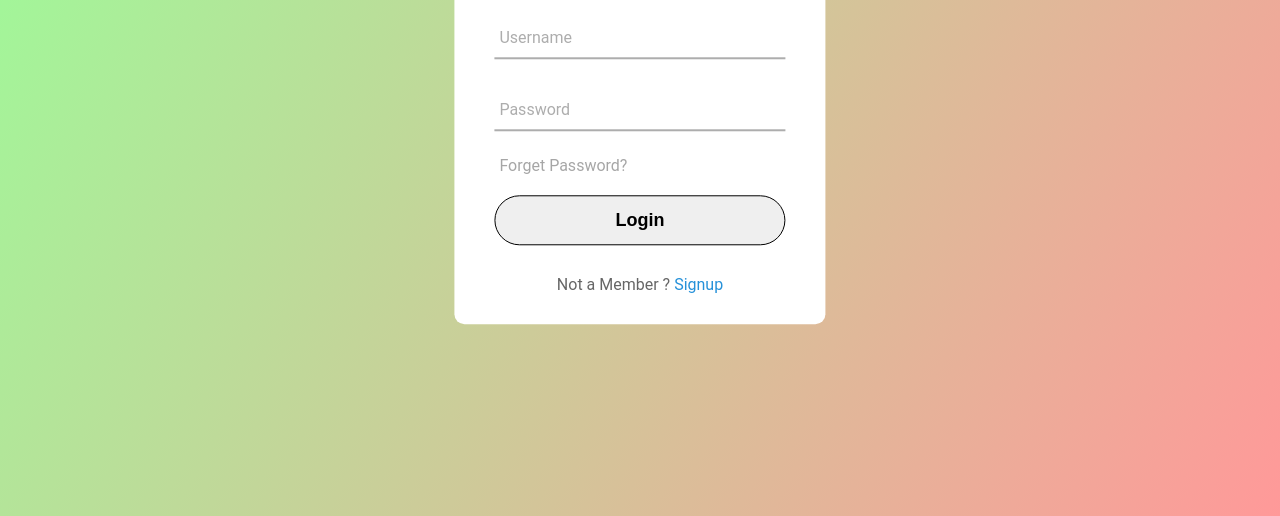
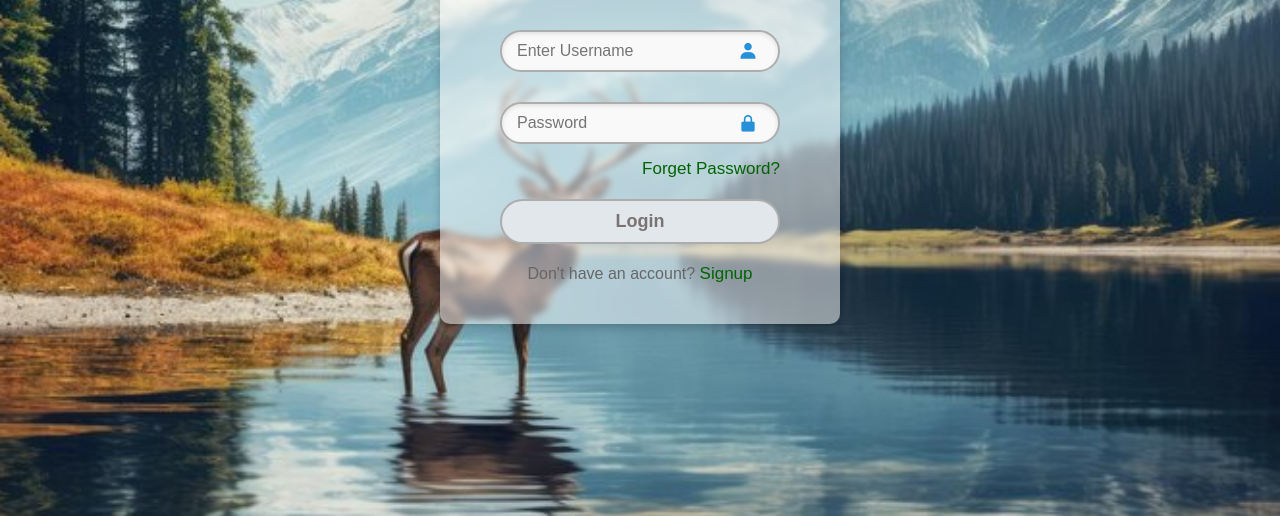
Before and after one commit to praveen-develpor/login_here, a plain HTML site: page index.html in a window 1280 px wide. Shown: the part 284-800 px from the top of the page. Drawn offline with nearby package versions, Linux system fonts and the light colour scheme.

Commit message:
Add files via upload

```diff
--- a/index.html
+++ b/index.html
@@ -3,28 +3,33 @@
   <head>
     <title>Login Form</title>
     <meta charset="UTF-8" />
-    <meta name="viewport" content="width=device-width" />
+    <meta http-equiv="X-UA-Compatible" content="IE=edge">
+    <meta name="viewport" content="width=device-width,initial-scale=1.0" />
     <link rel="stylesheet" href="style.css" />
+    <link href='https://unpkg.com/boxicons@2.1.4/css/boxicons.min.css' rel='stylesheet'>
   </head>
   <body>
     <div class="container">
       <div class="center">
-          <h1>Login</h1>
-          <form action="" method="POST">
+          <form action="get" >
+            <h1>Login</h1>
               <div class="txt_field">
-                  <input type="text" name="text" required>
-                  <span></span>
-                  <label>Username</label>
+                <input type="text" placeholder="Enter Username" required>
+                <i class='bx bxs-user'></i>
+            </div>
+
+
+              <div class="txt_field">
+                  <input type="password" placeholder="Password" required>
+                  <i class='bx bxs-lock-alt'></i>
               </div>
-              <div class="txt_field">
-                  <input type="password" name="password" required>
-                  <span></span>
-                  <label>Password</label>
-              </div>
+
               <div class="pass">Forget Password?</div>
-              <input name="submit" type="Submit" value="Login">
-              <div class="signup_link">
-                  Not a Member ? <a href="signup.php">Signup</a>
+
+             <div> <input name="submit" type="Submit" value="Login"></div>
+
+             <div class="signup_link">
+                  Don't have an account? <a href="#">Signup</a>
               </div>
           </form>
       </div>
--- a/style.css
+++ b/style.css
@@ -1,127 +1,160 @@
-body{
+/* Basic Reset */
+* {
   margin: 0;
   padding: 0;
-  font-family: Roboto;
-  background-repeat: no-repeat;
-  background-size: cover;
-  background: linear-gradient(120deg, #99ff99, #ff9999);
-  height: 100vh;
-  overflow: hidden;
-}
-
-.center{
-  position: absolute;
-  top: 50%;
-  left: 50%;
-  transform: translate(-50%, -50%);
-  width: 29vw;
-  background: white;
-  border-radius: 10px;
-}
-
-.center h1{
-  text-align: center;
-  padding: 0 0 20px 0;
-  border-bottom: 1px solid silver;
-}
-
-.center form{
-  padding: 0 40px;
   box-sizing: border-box;
 }
 
-form .txt_field{
-  position: relative;
-  border-bottom: 2px solid #adadad;
-  margin: 30px 0;
+body {
+  height: 100%;
+  background-image: url('deer-wallpaper.jpg'); /* Main background image */
+  background-size: cover; /* Make the background image responsive */
+  background-position: center;
+  background-repeat: no-repeat;
+  display: flex;
+  justify-content: center;
+  align-items: center;
+  font-family: Arial, sans-serif;
 }
 
-.txt_field input{
+/* Centered Container for Form */
+.container {
+  display: flex;
+  justify-content: center;
+  align-items: center;
   width: 100%;
-  padding: 0 5px;
-  height: 40px;
+  height: 100vh;
+}
+
+/* Centered Login Box with Semi-Transparent Background */
+.center {
+  width: 90%;
+  max-width: 400px;
+  padding: 40px;
+  background-color: rgba(255, 255, 255, 0.50); /* White background with opacity */
+  border-radius: 10px;
+  box-shadow: 0 4px 10px rgba(0, 0, 0, 0.2); /* Soft shadow for depth */
+  backdrop-filter: blur(3px); /* Slight blur to enhance overlay effect */
+  z-index: 1;
+}
+
+/* Form Title */
+.center h1 {
+  text-align: center;
+  padding-bottom: 30px;
+  color: #333;
+}
+
+/* Form Fields */
+.center form {
+  padding: 0 20px;
+  display: flex;
+  flex-direction: column;
+}
+
+/* Text Field Styling */
+.txt_field {
+  position: relative;
+  margin: 15px 0;
+  border: 2px solid #adadad;
+  border-radius: 25px;
+  padding: 0 10px;
+  display: flex;
+  align-items: center;
+  background-color: #f9f9f9;
+  box-shadow: inset 0 2px 4px rgba(0, 0, 0, 0.1);
+}
+
+/* Icon Styling Inside Input */
+.txt_field i {
+  font-size: 20px;
+  color: #2691d9;
+  margin-right: 10px;
+}
+
+/* Input Field Styling */
+.txt_field input {
+  width: 100%;
+  padding: 10px 5px;
   font-size: 16px;
   border: none;
+  outline: none;
   background: none;
-  outline: none;
 }
 
-.txt_field label{
-  position: absolute;
-  top: 50%;
-  left: 5px;
-  color: #adadad;
-  transform: translateY(-50%);
-  font-size: 16px;
-  pointer-events: none;
-}
-
-.txt_field span::before{
-  content: '';
-  position: absolute;
-  top: 40px;
-  left: 0;
-  width: 0px;
-  height: 2px;
-  background: #2691d9;
-  transition: .5s;
-}
-
-.txt_field input:focus ~ label,
-.txt_field input:valid ~ label{
-  top: -5px;
-  color: #2691d9;
-}
-
-.txt_field input:focus ~ span::before,
-.txt_field input:Valid ~ span::before{
-  width: 100%;
-}
-
-.pass{
-  margin: -5px 0 20px 5px;
-  color: #a6a6a6;
+/* "Forgot Password?" Link */
+.pass {
+  text-align: right;
+  font-size: 17px;
+  color:darkgreen;
+  margin-bottom: 20px;
   cursor: pointer;
 }
 
-.pass:hover{
+.pass:hover {
   text-decoration: underline;
 }
 
-input[type="Submit"]{
+/* Submit Button Styling */
+input[type="submit"] {
   width: 100%;
-  height: 50px;
-  border: 1px solid;
+  height: 45px;
+  border: 2px solid #adadad;
   border-radius: 25px;
+  background-color: #e2e7eb;
+  color: rgb(122, 115, 115);
   font-size: 18px;
-  font-weight: 700;
+  font-weight: bold;
   cursor: pointer;
-
+  transition: background-color 0.3s ease;
 }
 
-input[type="Submit"]:hover{
-  background: #2691d9;
-  color: #e9f4fb;
-  transition: .5s;
+input[type="submit"]:hover {
+  background-color: #1a73e8;
+  color: white;
 }
 
-.signup_link{
-  margin: 30px 0;
+/* Signup Link */
+.signup_link {
   text-align: center;
   font-size: 16px;
   color: #666666;
+  margin-top: 20px;
 }
 
-.signup_link a{
-  color: #2691d9;
-  text-decoration: none;
+.signup_link a {
+  color: darkgreen;
+  text-decoration:none ;
+  font-size: 17px;
 }
 
-.signup_link a:hover{
+.signup_link a:hover {
   text-decoration: underline;
 }
 
-.HomeAbout{
-  width: 100vw;
-  height: 25vh;
+/* Responsive Design for Mobile Devices */
+@media (max-width: 480px) {
+  .center {
+    padding: 20px;
+    width: 100%;
+    max-width: 90%;
+  }
+
+  .center h1 {
+    font-size: 24px;
+  }
+
+  .txt_field input {
+    font-size: 14px;
+    padding: 8px;
+  }
+
+  input[type="submit"] {
+    height: 40px;
+    font-size: 16px;
+  }
+
+  .pass, .signup_link {
+    font-size: 14px;
+  }
 }
```
Also changed, not shown: deer-wallpaper.jpg (added).
